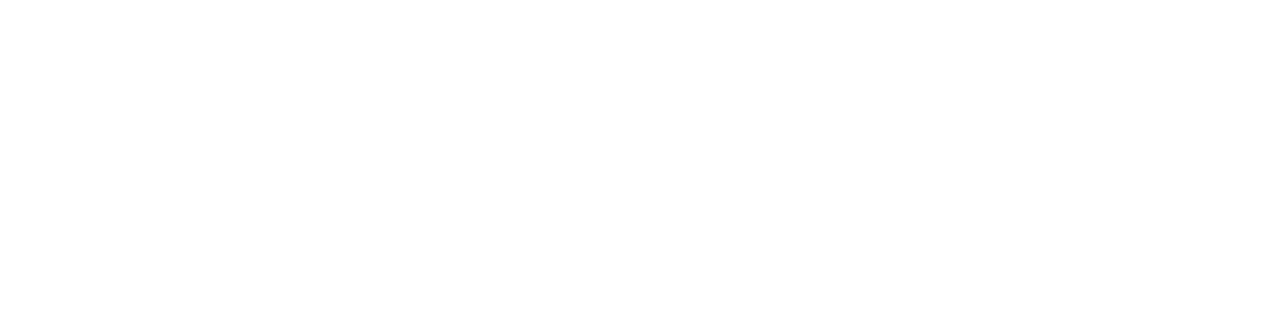
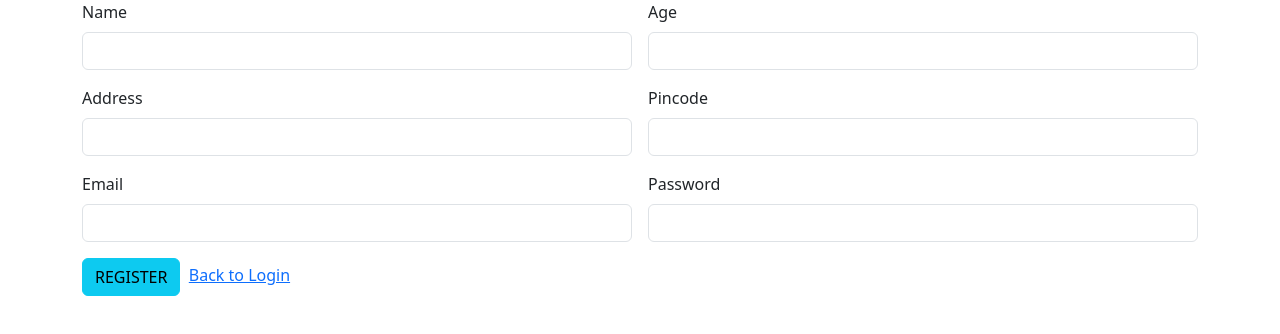
Before and after one commit to Nithindas004/blogapp-frontend, a React (Create React App) app: page /register in a window 1280 px wide. Before the commit this address had no page. Shown: the top 334 px of the page. Built offline with nearby package versions, Linux system fonts and the light colour scheme.

Commit message:
register completed

```diff
--- a/src/App.js
+++ b/src/App.js
@@ -2,6 +2,7 @@
 import './App.css';
 import { BrowserRouter, Route, Routes } from 'react-router-dom';
 import Signin from './components/Signin';
+import Register from './components/Register';
 
 function App() {
   return (
@@ -9,6 +10,8 @@
       <BrowserRouter>
       <Routes>
         <Route path='/' element={<Signin/>} />
+        <Route path='/register' element={<Register/>} />
+
       </Routes>
       </BrowserRouter>
     </div>
--- /dev/null
+++ b/src/components/Register.jsx
@@ -0,0 +1,82 @@
+import axios from 'axios'
+import React, { useState } from 'react'
+import { Link } from 'react-router-dom'
+
+const Register = () => {
+    const [input,setInput]= new useState(
+        {
+            "name":"",
+            "age":"",
+            "address":"",
+            "pincode":"",
+            "email":"",
+            "password":""
+        }
+    )
+    const inputHandler=(event)=>{
+        setInput({...input,[event.target.name]:event.target.value})
+    }
+    const readValues=()=>{
+        axios.post("http://localhost:3001/api/blog/signup",input).then(
+            (response)=>{
+                if (response.data.status=="success") {
+                    setInput(
+                        {
+                            "name":"",
+                            "age":"",
+                            "address":"",
+                            "pincode":"",
+                            "email":"",
+                            "password":""
+                        }
+                    )
+                    alert("success")
+
+                } else {
+                    alert("Failed")
+                }
+            }
+        )
+    }
+  return (
+    <div>
+        <div className="container">
+            <div className="row">
+                <div className="col col-12 col-sm-12 col-md-12 col-lg-12 col-xl-12 col-xxl-12">
+                    <div className="row g-3">
+                        <div className="col col-12 col-sm-6 col-md-6 col-lg-6 col-xl-6 col-xxl-6">
+                            <label htmlFor="" className="form-label">Name</label>
+                            <input type="text" className="form-control" name='name' value={input.name} onChange={inputHandler} />
+                        </div>
+                        <div className="col col-12 col-sm-6 col-md-6 col-lg-6 col-xl-6 col-xxl-6">
+                            <label htmlFor="" className="form-label">Age</label>
+                            <input type="text" className="form-control" name='age' value={input.age} onChange={inputHandler} />
+                        </div>
+                        <div className="col col-12 col-sm-6 col-md-6 col-lg-6 col-xl-6 col-xxl-6">
+                            <label htmlFor="" className="form-label">Address</label>
+                            <input type="text" className="form-control" name='address' value={input.address} onChange={inputHandler} />
+                        </div>
+                        <div className="col col-12 col-sm-6 col-md-6 col-lg-6 col-xl-6 col-xxl-6">
+                            <label htmlFor="" className="form-label">Pincode</label>
+                            <input type="text" className="form-control" name='pincode' value={input.pincode} onChange={inputHandler} />
+                        </div>
+                        <div className="col col-12 col-sm-6 col-md-6 col-lg-6 col-xl-6 col-xxl-6">
+                            <label htmlFor="" className="form-label">Email</label>
+                            <input type="text" className="form-control" name='email' value={input.email} onChange={inputHandler} />
+                        </div>
+                        <div className="col col-12 col-sm-6 col-md-6 col-lg-6 col-xl-6 col-xxl-6">
+                            <label htmlFor="" className="form-label">Password</label>
+                            <input type="password" name="password" id="" className="form-control" value={input.password} onChange={inputHandler} />
+                        </div>
+                        <div className="col col-12 col-sm-12 col-md-12 col-lg-12 col-xl-12 col-xxl-12">
+                            <button className="btn btn-info" onClick={readValues}>REGISTER</button>&nbsp;&nbsp;<Link to="/">Back to Login</Link>
+                        </div>
+                    </div>
+                </div>
+            </div>
+        </div>
+    </div>
+  )
+}
+
+export default Register
--- a/src/components/Signin.jsx
+++ b/src/components/Signin.jsx
@@ -35,7 +35,7 @@
                         </div>
                         <div className="col col-12 col-sm-6 col-md-6 col-lg-6 col-xl-6 col-xxl-6">
                             <label htmlFor="" className="form-label">Password</label>
-                            <input type="text" className="form-control" name='password' value={input.password} onChange={inputHandler} />
+                            <input type="password" className="form-control" name='password' value={input.password} onChange={inputHandler} />
                         </div>
                         <div className="col col-12 col-sm-12 col-md-12 col-lg-12 col-xl-12 col-xxl-12">
                             <button className="btn btn-info" onClick={readValues}>LOGIN</button>&nbsp;&nbsp;<Link to="/register">New User.Click Here..</Link>
```
